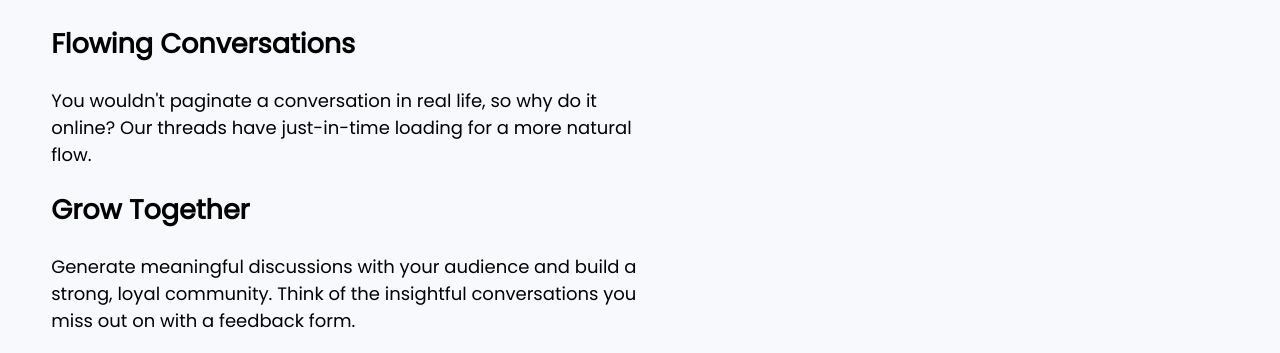
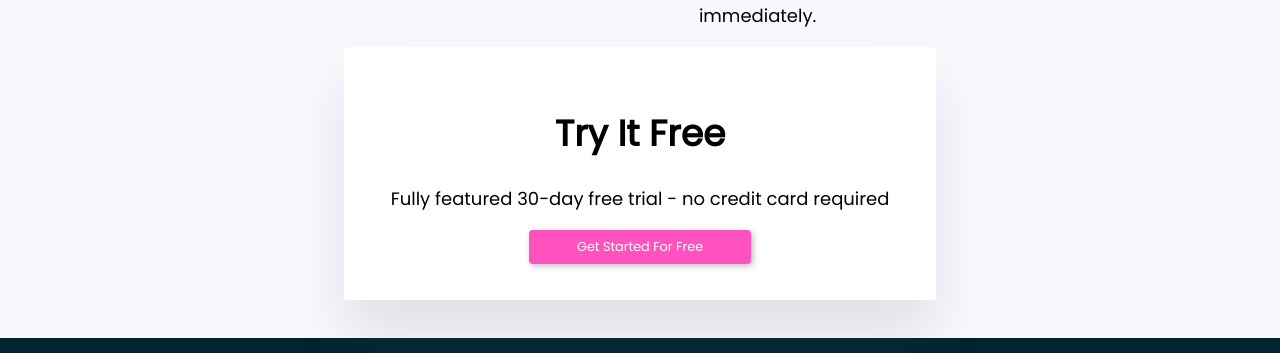
Before and after one commit to nuclearfischion/community-landing-page, a plain HTML site: page index.html in a window 1280 px wide. Shown: the part 1729-2082 px from the top of the page. Drawn offline with Linux system fonts and the light colour scheme.

Commit message:
changed h1 elements to h2; made .row2 a flexbox with child elements positioned horizontally. created .card class with box shadow for 3rd row. need to make responsive next.

```diff
--- a/index.html
+++ b/index.html
@@ -15,20 +15,20 @@
 
     <header>
         <a id="logo" href="#"><img src="images/logo.svg" alt=""></a>
-        <a class = "button whiteButton right" href="#">Try It Free</a>
+        <a class="button whiteButton right" href="#">Try It Free</a>
     </header>
 
     <main>
         <!-- row 1 -->
-        <div class = "row1 centerText">
+        <div class="row1 centerText">
             <img src="images/illustration-mockups.svg" alt="">
-            <h1>Build The Community Your Fans Will Love</h1>
+            <h2>Build The Community Your Fans Will Love</h2>
             <p>Huddle re-imagines the way we build communities. You have a voice, but so does your audience. Create connections with your users as you engage in genuine discussion.</p>
             <a class = "button" href="#">Get Started For Free</a>
         </div>
 
         <!-- row 2 -->
-        <div>
+        <div class="row2">
             <div class= "halfColumn">
                 <img src="images/illustration-your-users.svg" alt="">
             </div>
@@ -45,10 +45,12 @@
         </div>
 
         <!-- row 3 -->
-        <div>
-            <h1>Try It Free</h1>
-            <p>Fully featured 30-day free trial - no credit card required</p>
-            <a class = "button" href="#">Get Started For Free</a>
+        <div class="row centerText">
+            <div class="card">
+                <h1>Try It Free</h1>
+                <p>Fully featured 30-day free trial - no credit card required</p>
+                <a class = "button" href="#">Get Started For Free</a>
+            </div>
         </div>
     </main>
 
--- a/styles.css
+++ b/styles.css
@@ -43,7 +43,7 @@ img{
     background: hsl(322, 100%, 66%);
     color: white;
     padding: 8px 48px;
-    border-radius: 2px;
+    border-radius: 4px;
     box-shadow: 2px 2px 6px rgba(72, 64, 82, 0.35);
     font-size: .8rem;
 }
@@ -70,10 +70,24 @@ img{
     margin-bottom: 25rem;
 }
 
+.row2{
+    display: flex;
+    flex-direction: row;
+}
+
+.card{
+    display: inline-block;
+    background: white;
+    max-width: 55%;
+    padding: 3% 4%;
+    box-shadow: 0em 2em 3em rgba(112, 89, 116, 0.15);
+    border-radius: 4px;
+}
+
 .halfColumn{
     display: inline-block;
     width: 50%;
-    /* margin: 0 5%; */
+    margin: 0 5%;
     /* float: left; */
 }
 
```
